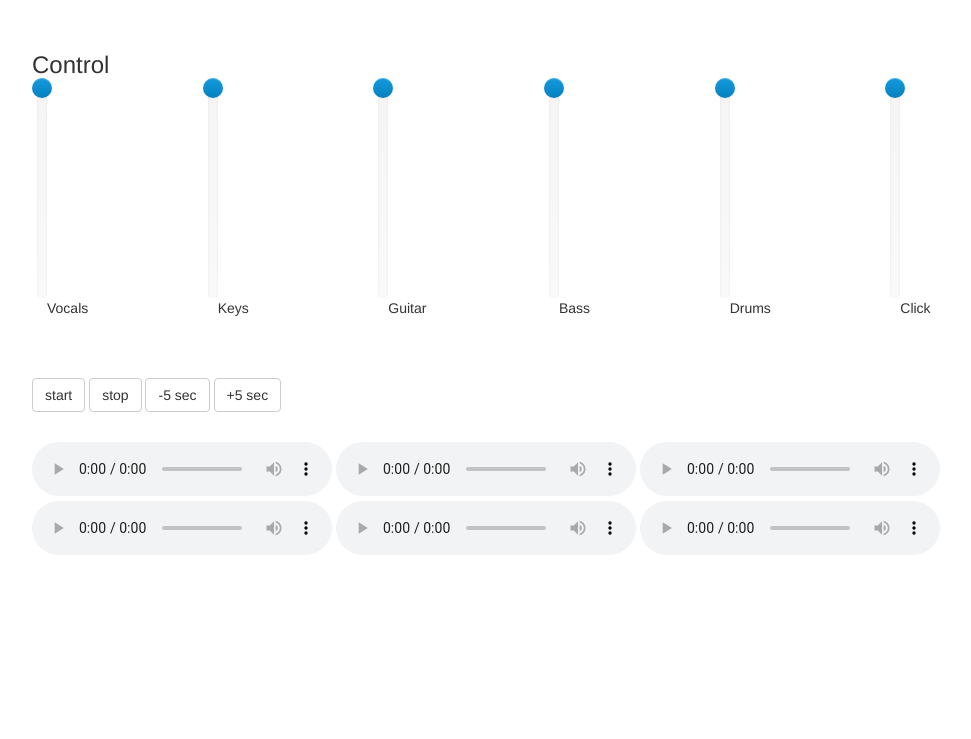
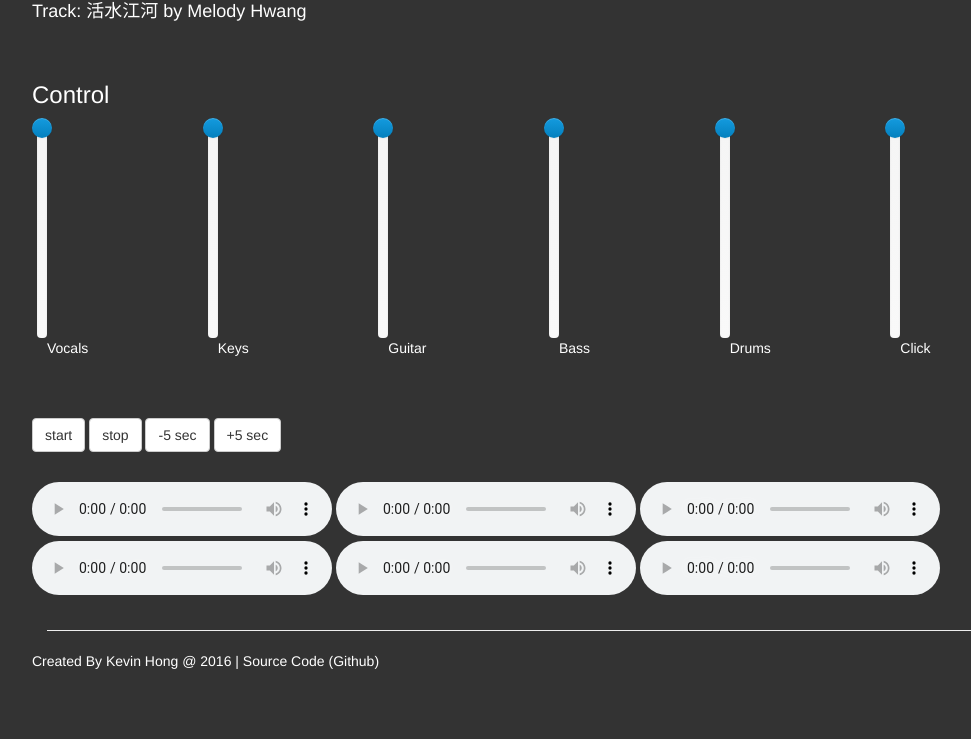
Before and after one commit to KevinHong913/multitrack-mix-poc, a website: page app/index.html in a window 1280 px wide. Shown: the part 61-800 px from the top of the page, without its empty margins (96-1067 px from the left). Drawn offline with Linux system fonts and the light colour scheme.

Commit message:
add footer, more style

```diff
--- a/app/index.html
+++ b/app/index.html
@@ -9,19 +9,12 @@
   <script type="text/javascript" src="js/bootstrap-slider.js"></script>
 
   <style type="text/css">
-    html, body {
-      height: 100vh;
-      width: 100vw;
-      margin: auto;
-    }
+    html, body { height: 100vh; width: 100vw; margin: auto; }
+    body { background-color: #333333; }
+    h1, h2, h3, h4, h5, h6, span, p, a, a:hover, a:visited { color: #FFFFFF; }
+    .container { width: 80%; margin: auto; }
+    .row { margin-bottom: 30px; }
 
-    .container {
-      width: 80%;
-      margin: auto;
-    }
-    .row {
-      margin-bottom: 30px;
-    }
   </style>
 
   <script type="text/javascript">
@@ -91,10 +84,11 @@
   <div class="container">
       <div class="row">
         <h2>Multi-Track Mixing POC</h2>
+        <h4>Track: 活水江河 by Melody Hwang</h4>
       </div>
 
       <div class="row">
-        <h3>Control</h3>
+        <h3 style="margin-bottom: 20px;">Control</h3>
         <div class="col-xs-2">
           <div class="row">
             <input class="col-xs-12" id="control1" type="text" data-slider-min="0" data-slider-max="100" data-slider-step="1" data-slider-value="100" data-slider-orientation="vertical" />
@@ -167,6 +161,13 @@
           Your browser does not support the audio element.
         </audio>
       </div>
+
+      <hr>
+      <footer class="row">
+        <span>Created By Kevin Hong @ 2016 | </span>
+        <a href="https://github.com/KevinHong913/multitrack-mix-poc" target="_blank">Source Code (Github)</a>
+      </footer>
+
   </div>
 
 </body>
```
